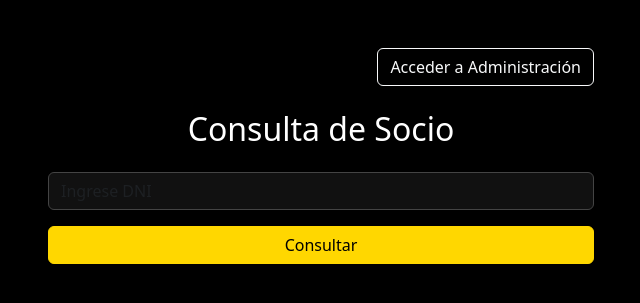
After one commit to MaximilianoPalma03/gym-system-management, a PHP site: page /registro.php in a window 1280 px wide. The commit adds this page. Shown: the top 303 px of the page, without its empty margins (319-959 px from the left). Run offline with PHP 8.4, Linux system fonts and the light colour scheme.

Commit message:
Pantalla clientes
Se crearon login.php y registro.php para manejar la lógica del registro de clientes.

```diff
--- a/index.php
+++ b/index.php
@@ -64,6 +64,9 @@ $socios = $stmt->fetchAll();
 
   <div class="d-flex mb-3 gap-2">
     <a href="agregar_socio.php" class="btn btn-success">Agregar Socio</a>
+
+    <!-- NUEVO: Botón a sección de registro -->
+    <a href="registro.php" class="btn btn-warning">Registro de Socio</a>
     <!-- Toggle orden por días -->
     <?php
       // Construir URL de toggle sin mutar baseParams
--- /dev/null
+++ b/registro.php
@@ -0,0 +1,64 @@
+<?php
+require_once 'bdd.php';
+$result = null;
+if ($_SERVER['REQUEST_METHOD'] === 'POST') {
+    $dni = $_POST['dni'] ?? '';
+    if (ctype_digit($dni)) {
+        $stmt = $conexion->prepare("SELECT nombre,apellido,dni,fecha_inscripcion,fecha_vencimiento,
+            DATEDIFF(fecha_vencimiento,CURRENT_DATE()) AS dias_restantes
+            FROM socios WHERE dni = :dni");
+        $stmt->execute([':dni' => $dni]);
+        $result = $stmt->fetch();
+    }
+}
+?>
+<!DOCTYPE html>
+<html lang="es">
+<head>
+  <meta charset="UTF-8">
+  <meta name="viewport" content="width=device-width,initial-scale=1">
+  <title>Registro – Bull Gym</title>
+  <link href="https://cdn.jsdelivr.net/npm/bootstrap@5.3.0/dist/css/bootstrap.min.css" rel="stylesheet">
+  <style>
+    body { background: #000; color: #fff; }
+    .form-control, .btn-primary { background: #111; color: #fff; border: 1px solid #444; }
+    .btn-primary { background: #FFD700; border-color: #FFD700; color: #000; }
+    .info-box { background: rgba(255,255,255,0.1); padding: 2rem; border-radius: .5rem; }
+  </style>
+  <?php if ($result): ?>
+  <script>
+    // tras mostrar 8 segundos, recarga la página
+    setTimeout(() => location.href = 'registro.php', 8000);
+  </script>
+  <?php endif; ?>
+</head>
+<body>
+  <div class="container pt-5">
+    <div class="row justify-content-center">
+      <div class="col-md-6 text-center">
+
+       <!-- Acceso admin -->
+        <div class="text-end mb-4">
+          <a href="login.php" class="btn btn-outline-light">Acceder a Administración</a>
+        </div>
+
+        <h2 class="mb-4">Consulta de Socio</h2>
+        <?php if ($result): ?>
+          <div class="info-box mb-4">
+            <p><strong>Nombre:</strong> <?=htmlspecialchars($result['nombre'])?></p>
+            <p><strong>Apellido:</strong> <?=htmlspecialchars($result['apellido'])?></p>
+            <p><strong>DNI:</strong> <?=htmlspecialchars($result['dni'])?></p>
+            <p><strong>Inscripción:</strong> <?= (new DateTime($result['fecha_inscripcion']))->format('d/m/Y') ?></p>
+            <p><strong>Vencimiento:</strong> <?= (new DateTime($result['fecha_vencimiento']))->format('d/m/Y') ?></p>
+            <p><strong>Días restantes:</strong> <?= $result['dias_restantes'] ?> días</p>
+          </div>
+        <?php endif; ?>
+        <form method="post">
+          <input type="text" name="dni" class="form-control mb-3" placeholder="Ingrese DNI" required>
+          <button type="submit" class="btn btn-primary w-100">Consultar</button>
+        </form>
+      </div>
+    </div>
+  </div>
+</body>
+</html>
```
Also changed, not shown: login.php (added, +39 -0 lines).
